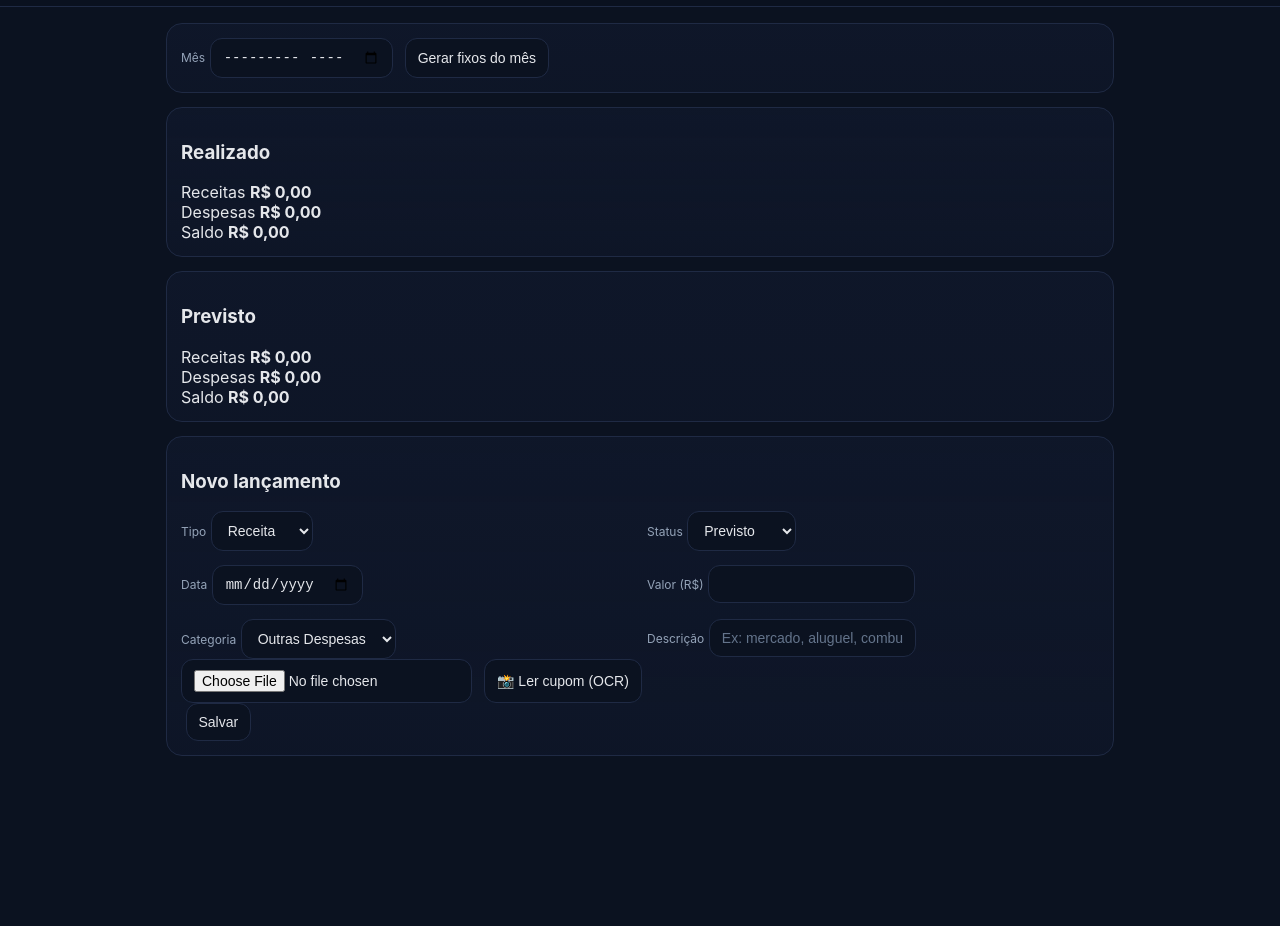
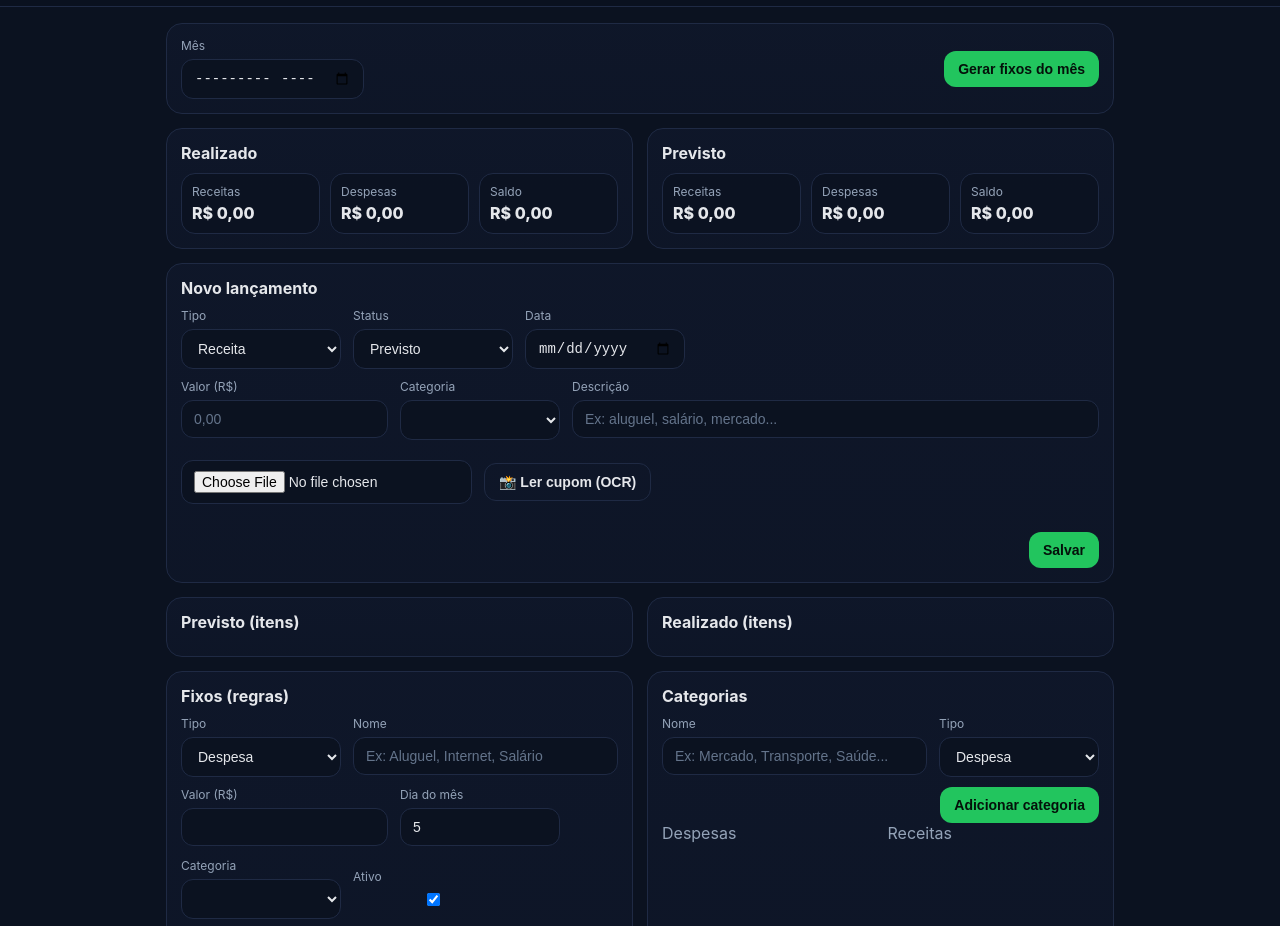
Before and after one commit to thiagocaceresdasilva-dotcom/Financas-pwa, a plain HTML site: page index.html in a window 1280 px wide. Shown: the part 60-986 px from the top of the page. Before the commit the page ends 846 px from the top, so only its background shows below. Drawn offline with Linux system fonts and the light colour scheme.

Commit message:
Update index.html

```diff
--- a/index.html
+++ b/index.html
@@ -2,14 +2,14 @@
 <html lang="pt-BR">
 <head>
   <meta charset="utf-8" />
-  <meta name="viewport" content="width=device-width, initial-scale=1" />
-  <meta name="theme-color" content="#0b1220" />
+  <meta name="viewport" content="width=device-width,initial-scale=1,viewport-fit=cover" />
+  <meta name="theme-color" content="#111827" />
   <title>Finanças</title>
 
   <link rel="manifest" href="./manifest.json" />
   <link rel="stylesheet" href="./styles.css" />
 
-  <!-- OCR -->
+  <!-- OCR (Cupom) -->
   <script src="https://unpkg.com/tesseract.js@5/dist/tesseract.min.js"></script>
 </head>
 
@@ -17,68 +17,70 @@
   <header class="topbar">
     <div class="topbar__title">Finanças</div>
     <div class="topbar__actions">
-      <button id="exportBtn">Exportar</button>
-      <button id="importBtn">Importar</button>
+      <button id="btnExport" class="btn btn--ghost" type="button">Exportar</button>
+
+      <label class="btn btn--ghost" for="fileImport">Importar</label>
+      <input id="fileImport" type="file" accept="application/json" hidden />
     </div>
   </header>
 
   <main class="container">
 
-    <!-- MÊS -->
     <section class="card">
-      <div class="row space-between">
-        <div>
+      <div class="row row--between row--center">
+        <div class="field">
           <label>Mês</label>
-          <input id="monthInput" type="month" />
+          <input id="monthPicker" type="month" />
         </div>
-        <button id="generateFixed" class="success">Gerar fixos do mês</button>
+
+        <button id="btnGenerateFixos" class="btn" type="button">Gerar fixos do mês</button>
       </div>
     </section>
 
-    <!-- REALIZADO -->
-    <section class="card">
-      <h3>Realizado</h3>
-      <div class="stats">
-        <div class="stat">
-          <span>Receitas</span>
-          <strong id="realIncome">R$ 0,00</strong>
+    <section class="grid">
+      <div class="card">
+        <div class="card__title">Realizado</div>
+        <div class="kpis">
+          <div class="kpi">
+            <div class="kpi__label">Receitas</div>
+            <div id="realIncome" class="kpi__value">R$ 0,00</div>
           </div>
-        <div class="stat">
-          <span>Despesas</span>
-          <strong id="realExpense">R$ 0,00</strong>
+          <div class="kpi">
+            <div class="kpi__label">Despesas</div>
+            <div id="realExpense" class="kpi__value">R$ 0,00</div>
           </div>
-        <div class="stat">
-          <span>Saldo</span>
-          <strong id="realBalance">R$ 0,00</strong>
+          <div class="kpi">
+            <div class="kpi__label">Saldo</div>
+            <div id="realBalance" class="kpi__value">R$ 0,00</div>
+          </div>
+        </div>
+      </div>
+
+      <div class="card">
+        <div class="card__title">Previsto</div>
+        <div class="kpis">
+          <div class="kpi">
+            <div class="kpi__label">Receitas</div>
+            <div id="planIncome" class="kpi__value">R$ 0,00</div>
+          </div>
+          <div class="kpi">
+            <div class="kpi__label">Despesas</div>
+            <div id="planExpense" class="kpi__value">R$ 0,00</div>
+          </div>
+          <div class="kpi">
+            <div class="kpi__label">Saldo</div>
+            <div id="planBalance" class="kpi__value">R$ 0,00</div>
+          </div>
         </div>
       </div>
     </section>
 
-    <!-- PREVISTO -->
     <section class="card">
-      <h3>Previsto</h3>
-      <div class="stats">
-        <div class="stat">
-          <span>Receitas</span>
-          <strong id="planIncome">R$ 0,00</strong>
-        </div>
-        <div class="stat">
-          <span>Despesas</span>
-          <strong id="planExpense">R$ 0,00</strong>
-        </div>
-        <div class="stat">
-          <span>Saldo</span>
-          <strong id="planBalance">R$ 0,00</strong>
-        </div>
-      </div>
-    </section>
+      <div class="card__title">Novo lançamento</div>
 
-    <!-- NOVO LANÇAMENTO -->
-    <section class="card">
-      <h3>Novo lançamento</h3>
-
-      <div class="grid">
-        <div>
+      <form id="entryForm" class="form">
+        <div class="row">
+          <div class="field">
             <label>Tipo</label>
             <select id="entryType">
               <option value="income">Receita</option>
@@ -86,57 +88,162 @@
             </select>
           </div>
 
-        <div>
+          <div class="field">
             <label>Status</label>
             <select id="entryStatus">
               <option value="planned">Previsto</option>
-            <option value="realized">Realizado</option>
+              <option value="settled">Realizado</option>
             </select>
           </div>
 
-        <div>
+          <div class="field">
             <label>Data</label>
             <input id="entryDate" type="date" />
           </div>
-
-        <div>
-          <label>Valor (R$)</label>
-          <input id="entryAmount" type="number" step="0.01" />
         </div>
 
-        <div>
+        <div class="row">
+          <div class="field">
+            <label>Valor (R$)</label>
+            <input id="entryAmount" type="number" step="0.01" placeholder="0,00" required />
+          </div>
+
+          <div class="field">
             <label>Categoria</label>
-          <select id="entryCategory">
-            <option>Outras Despesas</option>
-            <option>Alimentação</option>
-            <option>Transporte</option>
-            <option>Moradia</option>
-            <option>Saúde</option>
-            <option>Outras Receitas</option>
+            <select id="entryCategory"></select>
+          </div>
+
+          <div class="field field--grow">
+            <label>Descrição</label>
+            <input id="entryNote" type="text" placeholder="Ex: aluguel, salário, mercado..." />
+          </div>
+        </div>
+
+        <!-- OCR CUPOM -->
+        <div class="row" style="gap:12px; align-items:center; margin-top:10px;">
+          <input id="receiptFile" type="file" accept="image/*" capture="environment" />
+          <button id="scanReceipt" class="btn btn--ghost" type="button">📸 Ler cupom (OCR)</button>
+        </div>
+        <div id="ocrStatus" class="muted" style="margin-top:8px;"></div>
+        <img id="receiptPreview" style="display:none; width:100%; margin-top:10px; border-radius:12px;" />
+
+        <div class="row row--end">
+          <button class="btn" type="submit">Salvar</button>
+        </div>
+      </form>
+    </section>
+
+    <section class="grid">
+      <div class="card">
+        <div class="card__title">Previsto (itens)</div>
+        <ul id="plannedList" class="list"></ul>
+      </div>
+
+      <div class="card">
+        <div class="card__title">Realizado (itens)</div>
+        <ul id="settledList" class="list"></ul>
+      </div>
+    </section>
+
+    <section class="grid">
+      <div class="card">
+        <div class="card__title">Fixos (regras)</div>
+
+        <form id="ruleForm" class="form">
+          <div class="row">
+            <div class="field">
+              <label>Tipo</label>
+              <select id="ruleType">
+                <option value="expense">Despesa</option>
+                <option value="income">Receita</option>
               </select>
             </div>
 
-        <div class="full">
-          <label>Descrição</label>
-          <input id="entryDescription" placeholder="Ex: mercado, aluguel, combustível..." />
+            <div class="field field--grow">
+              <label>Nome</label>
+              <input id="ruleTitle" placeholder="Ex: Aluguel, Internet, Salário" required />
             </div>
           </div>
 
-      <!-- OCR -->
-      <div class="row gap">
-        <input id="receiptFile" type="file" accept="image/*" capture="environment" />
-        <button id="scanReceipt">📸 Ler cupom (OCR)</button>
+          <div class="row">
+            <div class="field">
+              <label>Valor (R$)</label>
+              <input id="ruleAmount" type="number" step="0.01" required />
             </div>
 
-      <div id="ocrStatus" class="muted"></div>
-      <img id="receiptPreview" />
+            <div class="field">
+              <label>Dia do mês</label>
+              <input id="ruleDay" type="number" min="1" max="31" value="5" required />
+            </div>
 
-      <button id="saveEntry" class="success full">Salvar</button>
+            <div class="field">
+              <label>Categoria</label>
+              <select id="ruleCategory"></select>
+            </div>
+
+            <div class="field field--center">
+              <label>Ativo</label>
+              <input id="ruleActive" type="checkbox" checked />
+            </div>
+          </div>
+
+          <div class="row row--end">
+            <button class="btn" type="submit">Adicionar fixo</button>
+          </div>
+        </form>
+
+        <ul id="rulesList" class="list"></ul>
+      </div>
+
+      <div class="card">
+        <div class="card__title">Categorias</div>
+
+        <form id="catForm" class="form">
+          <div class="row">
+            <div class="field field--grow">
+              <label>Nome</label>
+              <input id="catName" placeholder="Ex: Mercado, Transporte, Saúde..." required />
+            </div>
+
+            <div class="field">
+              <label>Tipo</label>
+              <select id="catType">
+                <option value="expense">Despesa</option>
+                <option value="income">Receita</option>
+              </select>
+            </div>
+          </div>
+
+          <div class="row row--end">
+            <button class="btn" type="submit">Adicionar categoria</button>
+          </div>
+        </form>
+
+        <div class="subgrid">
+          <div>
+            <div class="muted">Despesas</div>
+            <ul id="catsExpense" class="list"></ul>
+          </div>
+          <div>
+            <div class="muted">Receitas</div>
+            <ul id="catsIncome" class="list"></ul>
+          </div>
+        </div>
+      </div>
     </section>
 
+    <footer class="footer muted">
+      Dica: Exportar salva um JSON (backup). Importar restaura tudo.
+    </footer>
   </main>
 
   <script src="./db.js"></script>
   <script src="./app.js"></script>
+
+  <script>
+    if ("serviceWorker" in navigator) {
+      navigator.serviceWorker.register("./sw.js");
+    }
+  </script>
 </body>
 </html>
```
Lines whose indentation alone changed are shown as unchanged.
